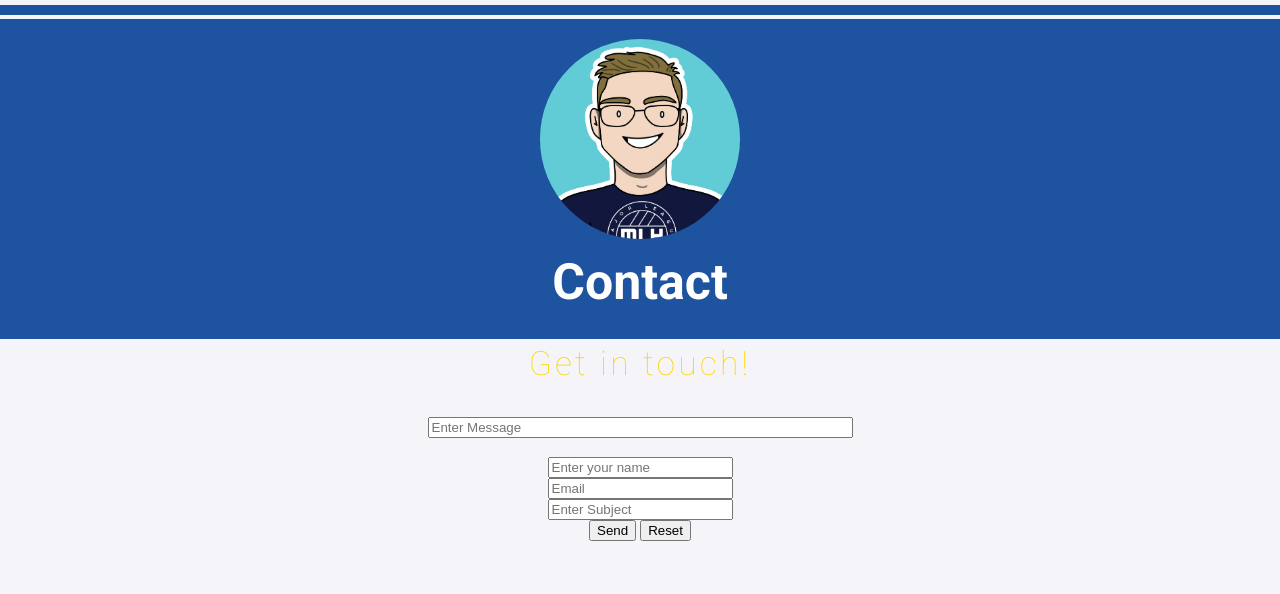
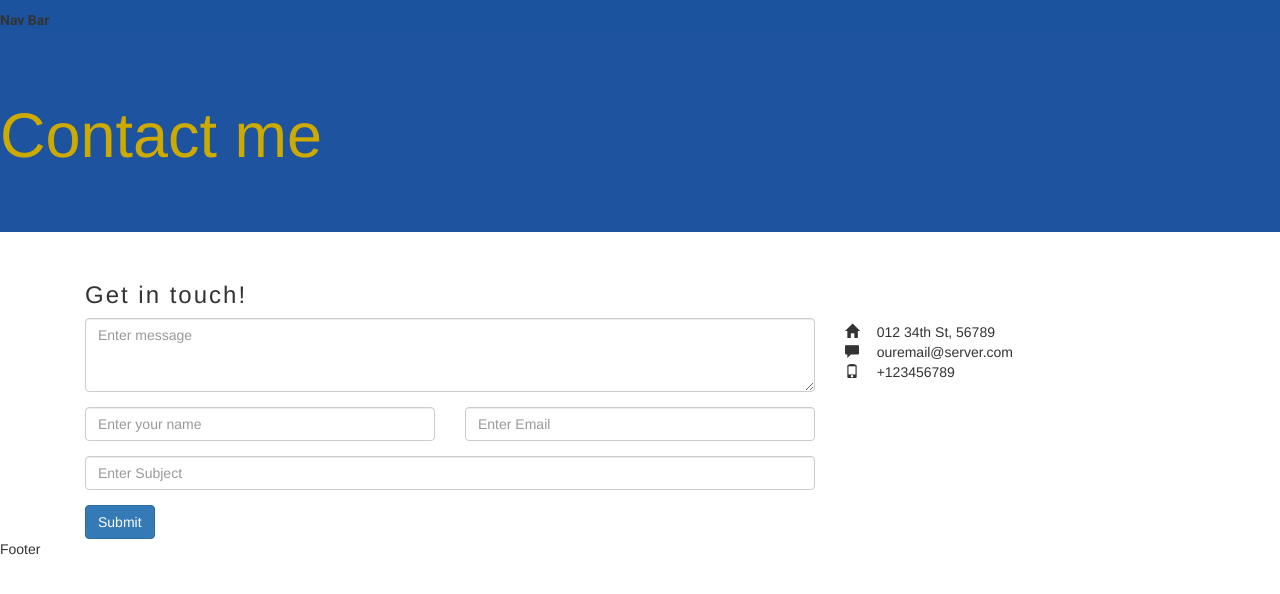
Before and after one commit to vcoeto/capuchin-portfolio, a Flask app: page /contact in a window 1280 px wide. Shown: the top 594 px of the page. Run offline with Flask 2, Linux system fonts and the light colour scheme; some libraries are stand-ins or nearby versions.

Commit message:
created contact page with bootstrap and grid

```diff
--- a/app/static/styles/main.css
+++ b/app/static/styles/main.css
@@ -275,3 +275,11 @@ body {
     max-width: 1300px;
   }
 }
+
+.bg-gold {
+  background-color: #1d539f !important;
+}
+
+.contact-me-header-text {
+  color: #ccaa00 !important;
+}
--- a/app/templates/contact.html
+++ b/app/templates/contact.html
@@ -16,42 +16,119 @@
       href="https://fonts.googleapis.com/css2?family=Roboto:ital,wght@0,100;0,300;0,400;0,500;0,700;0,900;1,100;1,300;1,400;1,500;1,700;1,900&display=swap"
       rel="stylesheet"
     />
-    <link lang="sass" rel="stylesheet" href="./static/styles/main.css" />
+
+    <link
+      rel="stylesheet"
+      href="{{ url_for('static', filename='styles/main.css') }}"
+    />
+    <link
+      rel="stylesheet"
+      href="{{ url_for('static', filename='styles/bootstrap.css') }}"
+    />
     <link rel="icon" href="./static/img/favicon.ico" type="image/x-icon" />
+    <script
+      src="https://kit.fontawesome.com/4f30050d4f.js"
+      crossorigin="anonymous"
+    ></script>
+    <link
+      rel="stylesheet"
+      href="https://maxcdn.bootstrapcdn.com/bootstrap/3.3.7/css/bootstrap.min.css"
+    />
     <title>{{ title }}</title>
   </head>
 
   <body>
     <header class="nav-bar">
-      <div class="nav-content">
-        <a href="/"> </a>
-      </div>
+      <div>Nav Bar</div>
     </header>
 
-    <div class="profile">
-      <div id="profile-picture" class="profile-picture">
-        <img src="./static/img/logo.jpg" />
+    <div class="bg-gold jumbotron jumbotron-fluid">
+      <h1 class="display-4 contact-me-header-text">Contact me</h1>
     </div>
-      <h1>{{ title }}</h1>
-
-      <h3>Get in touch!</h3>
+    <div class="container">
+      <div class="row">
+        <div class="col-8">
           <form
             action="mailto:someone@example.com"
             method="post"
             enctype="text/plain"
           >
+            <h3>Get in touch!</h3>
+            <div class="row">
+              <div class="col-12">
+                <div class="form-group">
+                  <textarea
+                    class="form-control"
+                    id="support-message"
+                    rows="3"
+                    placeholder="Enter message"
+                  ></textarea>
+                </div>
+              </div>
+            </div>
+            <div class="row">
+              <div class="col-6">
+                <div class="form-group">
                   <input
-          type="textarea"
-          placeholder="Enter Message"
-          name="comment"
-          size="50"
-        /><br /><br />
-        <input type="text" name="name" placeholder="Enter your name" /><br />
-        <input type="text" name="mail" placeholder="Email" /><br />
-        <input type="text" name="subject" placeholder="Enter Subject" /> <br />
-        <input type="submit" value="Send" />
-        <input type="reset" value="Reset" />
+                    type="text"
+                    class="form-control"
+                    id="name-input"
+                    placeholder="Enter your name"
+                  />
+                </div>
+              </div>
+              <div class="col-6">
+                <div class="form-group">
+                  <input
+                    type="email"
+                    class="form-control"
+                    id="email-input"
+                    placeholder="Enter Email"
+                  />
+                </div>
+              </div>
+            </div>
+            <div class="form-group">
+              <input
+                type="text"
+                class="form-control"
+                id="subject-input"
+                placeholder="Enter Subject"
+              />
+            </div>
+
+            <button type="button button-hover" class="btn btn-primary">
+              Submit
+            </button>
           </form>
         </div>
+        <div class="col-4">
+          <br />
+          <br />
+          <br />
+          <div class="row">
+            <div class="col-1">
+              <span class="glyphicon glyphicon-home"> </span>
+            </div>
+            <div class="col-6">012 34th St, 56789</div>
+          </div>
+          <div class="row">
+            <div class="col-1">
+              <span class="glyphicon glyphicon-comment"> </span>
+            </div>
+            <div class="col-2">ouremail@server.com</div>
+          </div>
+          <div class="row">
+            <div class="col-1">
+              <span class="glyphicon glyphicon-phone large"> </span>
+            </div>
+            <div class="col-1">+123456789</div>
+          </div>
+          <!-- </i>
+         </i> -->
+        </div>
+      </div>
+    </div>
+    <footer>Footer</footer>
   </body>
 </html>
```
Also changed, not shown: app/templates/index.html (+0 -10 lines). Lines whose indentation alone changed are shown as unchanged.
